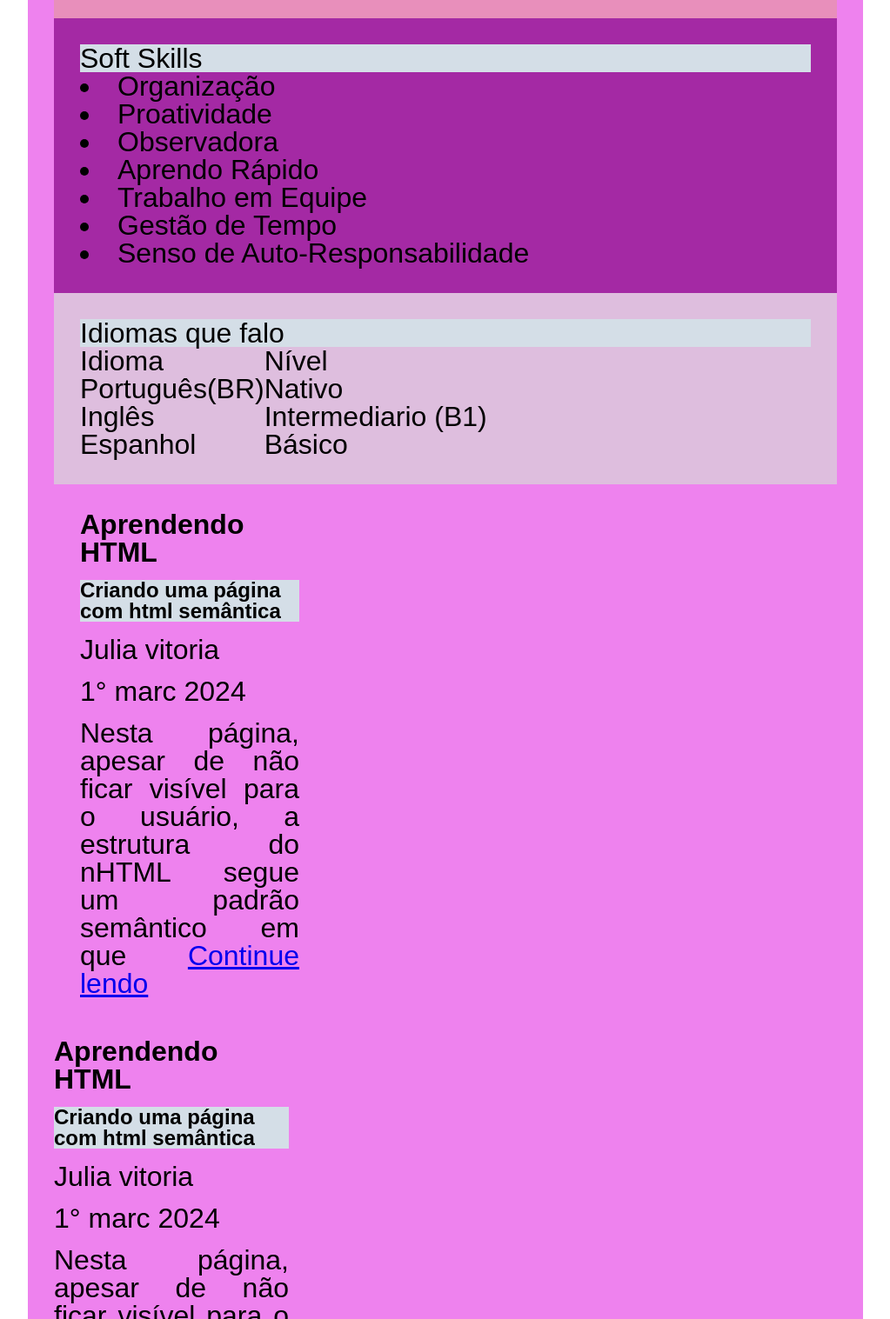
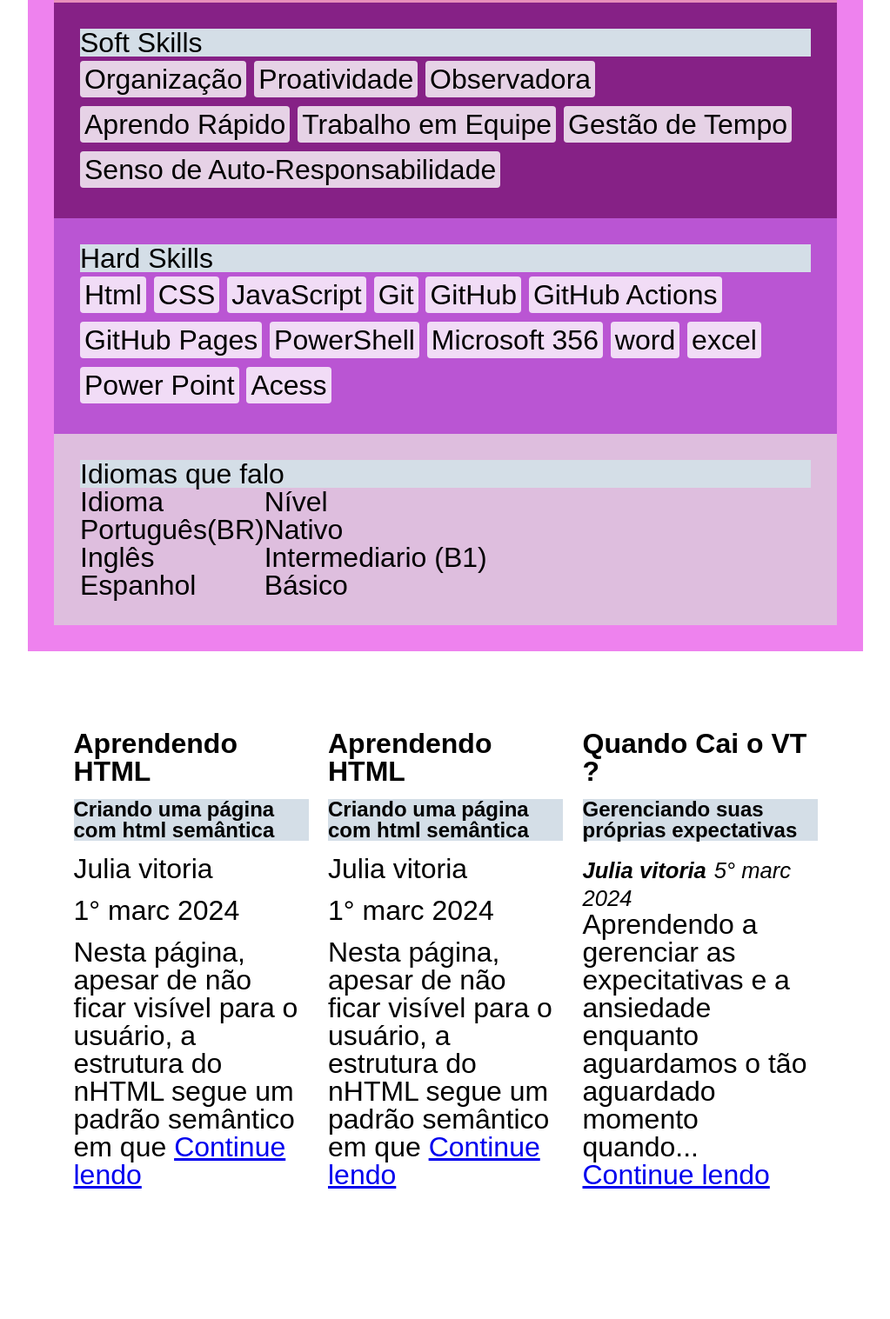
Before and after one commit to JuliaVitoriaS/meu_curriculo, a plain HTML site: page index.html in a window 1280 px wide. Shown: the part 1283-2800 px from the top of the page at 87% size, without its empty margins (128-1151 px from the left). After the commit the page ends 2728 px from the top, so only its background shows below. Drawn offline with Linux system fonts and the light colour scheme; a web font is replaced by a local one.

Commit message:
novas tags

```diff
--- a/index.html
+++ b/index.html
@@ -1,6 +1,6 @@
-
 <!DOCTYPE html>
 <html lang="pt-BR">
+
 <head>
     <meta charset="UTF-8">
     <meta name="viewport" content="width=device-width, initial-scale=1.0">
@@ -27,8 +27,9 @@
                     <li>Nome:Julia Vitória Silva dos Santos</li>
                     <li>Data de Nascimento:20/09/2003</li>
                     <li>Telefone para Contato: (11)97723-9340</li>
-    <p>E-mail:<a href="malito:juliavitoriaferreirasantos2014@gmail.com">juliavitoriaferreirasantos2014@gmail.com</a>
- <hr>
+                    <p>E-mail:<a
+                            href="malito:juliavitoriaferreirasantos2014@gmail.com">juliavitoriaferreirasantos2014@gmail.com</a>
+
             </div>
 
             <div>
@@ -44,7 +45,7 @@
                         <section id="Experienciencia">
                             <h2 class="Experienciência">Experienciência</h2>
                             <H3>PROVIG - Jovem Aprendiz Administrativo</H3>
-    <h4>  2022- Atualmente</h4>
+                            <h4> 2022- Atualmente</h4>
                             <li>Atendimento ao cliente</li>
                             <li>Atendimento via Chat (WhatsApp)</li>
                             <li>Digitalização de documentações</li>
@@ -60,9 +61,10 @@
                             <li>Técnico em Administração -ETEC Itaquera [2021 até Dezembro de 2022] - (Técnico)
                     </div>
 
+
                     <div>
                         <section id="Cursos">
-    <h2 class="cursos">Cursos</h2>
+                            <h2 class="Cursos">Cursos</h2>
                             <ul>
                                 <li>Programação (Front- End) -[ Senai - Cursando]</li>
                                 <li>Técnicas de Fidelização - Fazendo o Cliente Voltar [ Senac -2023]
@@ -74,9 +76,10 @@
                                 <ul:>
                     </div>
 
-
              <div>
-<section id="Soft_Skills">
+            <ul class="lista_tags">
+                    <div>
+                        <section id="soft_skills">
                             <h2 class="soft_skill">Soft Skills</h2>
                             <li>Organização</li>
                             <li>Proatividade</li>
@@ -86,6 +89,31 @@
                             <li>Gestão de Tempo</li>
                             <li>Senso de Auto-Responsabilidade</li>
                     </div>
+
+
+<div>
+
+    <ul class =Hard_Skills>
+                <section id="Hard_skills">
+                    <h2 Class="Hard_Skills">Hard Skills</h2>
+                    <li>Html</li>
+                    <li>CSS</li>
+                    <li>JavaScript</li>
+                    <li>Git</li>
+                    <li>GitHub</li>
+                    <li>GitHub Actions</li>
+                    <li>GitHub Pages</li>
+                    <li>PowerShell</li>
+                    <li>Microsoft 356</li>
+                    <li>word</li>
+                    <li>excel</li>
+                    <li>Power Point</li>
+                    <li>Acess</li>
+
+</ul>
+</div>
+
+
 
                     <div>
                         <section id="Idiomas_que_falo">
@@ -118,10 +146,13 @@
                                     <td>Básico</td>
                                 </tr>
                             </table>
+                        </div>
+                       </section>
 
-</div>
 
-<body>
+
+
+
     <section id="tecnologias">
         <article>
             <header>
@@ -130,55 +161,15 @@
                 <p>Julia vitoria</p>
                 <p> 1° marc 2024</p>
             </header>
-<p>Nesta página, apesar de não ficar visível para o usuário, a estrutura do nHTML segue um padrão semântico em que <span><a href="#"> Continue lendo</a><span></p>
+            <p>Nesta página, apesar de não ficar visível para o usuário, a estrutura do nHTML segue
+                um padrão semântico em que <span><a href="#"> Continue lendo</a><span></p>
 
         </article>
-</section>
-</body>
-<div>
-
-</html>
-    <article>
-    <header>
-        <h1> Aprendendo HTML</h1>
-        <H2>Criando uma página com html semântica</H2>
-        <p>Julia vitoria</p>
-        <p> 1° marc 2024</p>
-    </header>
-<p>Nesta página, apesar de não ficar visível para o usuário, a estrutura do nHTML segue um padrão semântico em que <span><a href="#"> Continue lendo</a><span></p>
-
-</article>
-</section>
 
 
-</body>
-</html>
-    <article>
-    <header>
-        <h1> Aprendendo HTML</h1>
-        <H2>Criando uma página com html semântica</H2>
-        <p>Julia vitoria</p>
-        <p> 1° marc 2024</p>
-    </header>
-<p>Nesta página, apesar de não ficar visível para o usuário, a estrutura do nHTML segue um padrão semântico em que <span><a href="#hardskills"> Continue lendo</a><span></p>
-
-</article>
-</section>
 
 
-</body>
-</html>
-    <article>
-    <header>
-        <h1> Aprendendo HTML</h1>
-        <H2>Criando uma página com html semântica</H2>
-        <span class="autor">Julia vitoria</span>
-        <span class="data"> 5° marc 2024</span>
-    </header>
-<p>Nesta página, apesar de não ficar visível para o usuário, a estrutura do nHTML segue um padrão semântico em que <span><a href="#"> Continue lendo</a><span></p>
 
-</article>
-</section>
 
 
 <article>
@@ -188,25 +179,28 @@
         <p>Julia vitoria</p>
         <p> 1° marc 2024</p>
     </header>
-<p>Nesta página, apesar de não ficar visível para o usuário, a estrutura do no HTML segue um padrão semântico em que <span class="Continue_lendo"><a href="#hardskills"> Continue lendo</a><span ></p>
+    <p>Nesta página, apesar de não ficar visível para o usuário, a estrutura do nHTML segue um padrão semântico em que
+        <span><a href="#hardskills"> Continue lendo</a><span></p>
+
+</article>
+
+
+
+
+<article>
+    <header>
+        <h1> Quando Cai o VT ?</h1>
+        <H2>Gerenciando suas próprias expectativas</H2>
+        <span class="autor">Julia vitoria</span>
+        <span class="data"> 5° marc 2024</span>
+    </header>
+    <a>Aprendendo a gerenciar as expecitativas e a ansiedade enquanto aguardamos o tão aguardado momento quando...
+        <a class="continue_lendo"><a href="#soft_skills"> Continue lendo</a><span></a>
 
 </article>
 </section>
 
-<div>
-    <article>
-    <header>
-        <h1> Aprendendo HTML</h1>
-        <H2>Criando uma página com html semântica</H2>
-        <p>Julia vitoria</p>
-        <p> 1° marc 2024</p>
-    </header>
-<p>Nesta página, apesar de não ficar visível para o usuário,
- a estrutura do nHTML segue um padrão semântico em que </p>
- <span><a href="#softskills"> Continue lendo</a><span>
-</div>
-</article>
-</section>
 
 </body>
+
 </html>
--- a/style.css
+++ b/style.css
@@ -21,7 +21,10 @@ body{
     font-weight: 200;
 
 }
-
+.tec {
+    display:flex;
+    justify-content: space-around;
+}
 
 
 section{
@@ -38,43 +41,50 @@ section#Resumo_Profissional {
 
 }
 section#idiomas_que_falo{
-    background-color:tomato
+    background-color:rgb(96, 31, 19)
 }
 
-section#Soft_Skills{
-    background-color:rgb(164, 41, 164)
+section#soft_skills{
+    background-color:rgb(134, 33, 134)
 }
 
 section#Experiencia {
-background-color: bisque;
+background-color: rgb(134, 73, 137);
 
 }
 
 section#Formacao_Academica{
-    background-color:mediumvioletred
+    background-color:rgb(168, 14, 112)
 }
 section#Cursos{
     background-color: rgb(232, 143, 187);
 
 }
-
+section#Hard_skills{
+    background-color:mediumorchid
+}
 /*@tudo
  1. estilizar as demais seções
  2. estilizar elementos article
  3. tirar as sombras de texto
  */
 
-#tecnologoias {
+#tecnologias {
+    margin-top: 60px;
+    display: flex; /*exibe com caixa flexivel (flebox)*/
+    justify-content: space-evenly; /* 30% do pai (section id= "tecnologias"*/
+    display:flex;}
 
-    display: flex; /*exibe com caixa flexivel (flebox)*/
-    justify-content: center; /* 30% do pai (section id= "tecnologias"*/
 
+.continue_lendo{
+    /* background-color: blue; */
+    color: white;
+    transform: scale(1.2)
 }
 
 /*combinadores*/
 article{
     width:30%; /*30% do opai (section id="tecnologias"*/
-    background-color: ;
 }
 
 article h1 { /* h1 desscentente de article*/
@@ -93,7 +103,10 @@ article h2 {/* h2 descententes de article*/
 
 
 article p {
-        text-align:justify;
+        text-align:left;
+        margin-bottom: 1rem;
+
+
 
     }
 
@@ -112,20 +125,14 @@ article p {
 
 
 .continue_lendo{
-    background-color: aquamarine;
+    /* background-color: aquamarine; */
     padding: 5rem 1rem;
     margin-top:1rem;
     color:#afffff;
     text-decoration:none;
-
-}
-
-.continue_lendo{
     color:#afffff;
     text-decoration:none;
-
 }
-
 
 
 article{
@@ -159,3 +166,23 @@ h3{
     margin: 1rem 0;
 
 }
+
+
+.lista_tags li {
+    display: inline-block;
+    background-color:#ffffffcb;
+    padding: 5px;
+    border-radius: 4px;
+    margin:5px 0;
+    color:var(--cor-primaria-texto);
+}
+
+
+.Hard_Skills li {
+
+    display: inline-block;
+    background-color:#ffffffcb;
+    padding: 5px;
+    border-radius: 4px;
+    margin:5px 0;
+}
```
Lines whose indentation alone changed are shown as unchanged.
